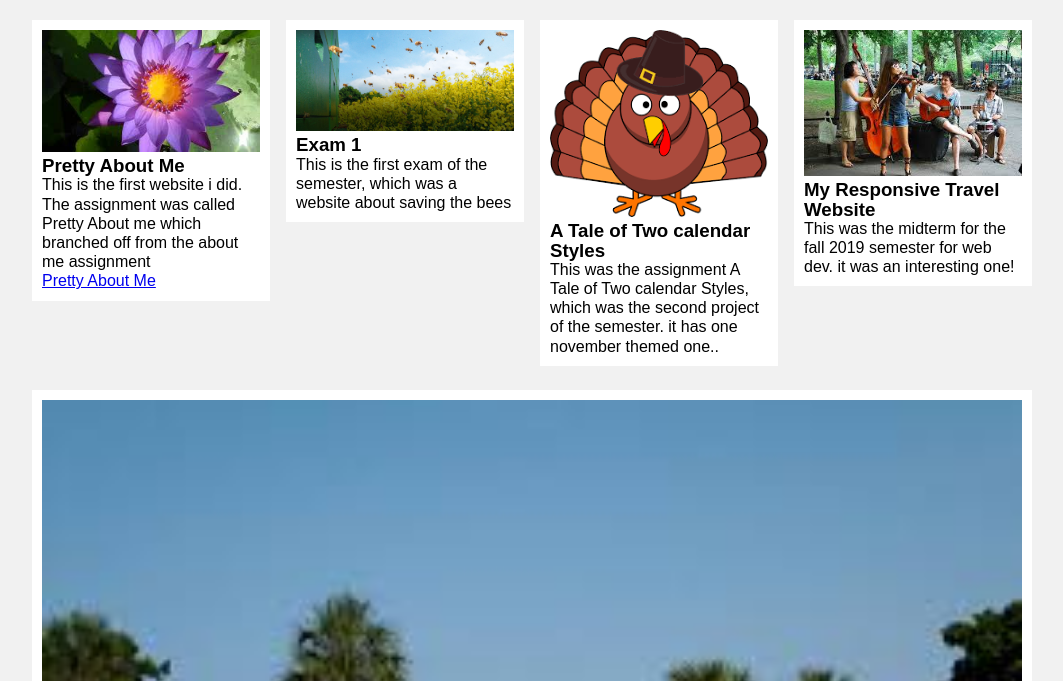
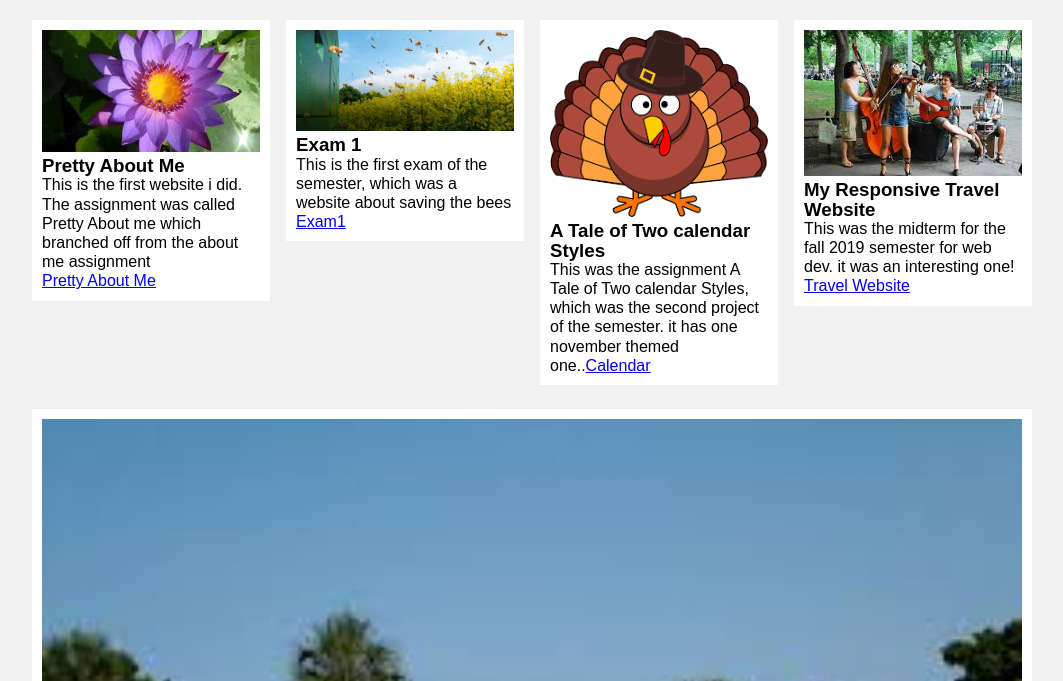
Before and after one commit to RebeccaSkibo/RebeccaSkibo.github.io, a plain HTML site: page index.html in a window 1280 px wide. Shown: the part 119-800 px from the top of the page, without its empty margins (108-1171 px from the left). Drawn offline with Linux system fonts and the light colour scheme.

Commit message:
Update index.html

```diff
--- a/index.html
+++ b/index.html
@@ -43,6 +43,7 @@
       <h3>Exam 1 </h3>
       <p>This is the first exam of the semester,
 	  which was a website about saving the bees</p>
+	  <p> <a href="linked_projects/Exam1Starter_HelpSaveBees/index.html">Exam1</a></p>
     </div>
   </div>
   <div class="column">
@@ -51,14 +52,14 @@
       <h3>A Tale of Two calendar Styles</h3>
       <p> This was the assignment A Tale of Two calendar Styles,
 			which was the second project of the semester.
-			it has one november themed one..</p>
+			it has one november themed one..<a href="linked_projects/Calstyles/Index.html">Calendar</a></p>
     </div>
   </div>
   <div class="column">
     <div class="content">
       <img src="images/Funtour.jpg" alt="Some Tourists having fun" style="width:100%">
       <h3>My Responsive Travel Website </h3>
-      <p>This was the midterm for the fall 2019 semester for web dev. it was an interesting one!</p>
+      <p>This was the midterm for the fall 2019 semester for web dev. it was an interesting one!<a href="linked_projects/TravelRespCodepen/index.html"> Travel Website</a></p>
     </div>
   </div>
 </div>
```
